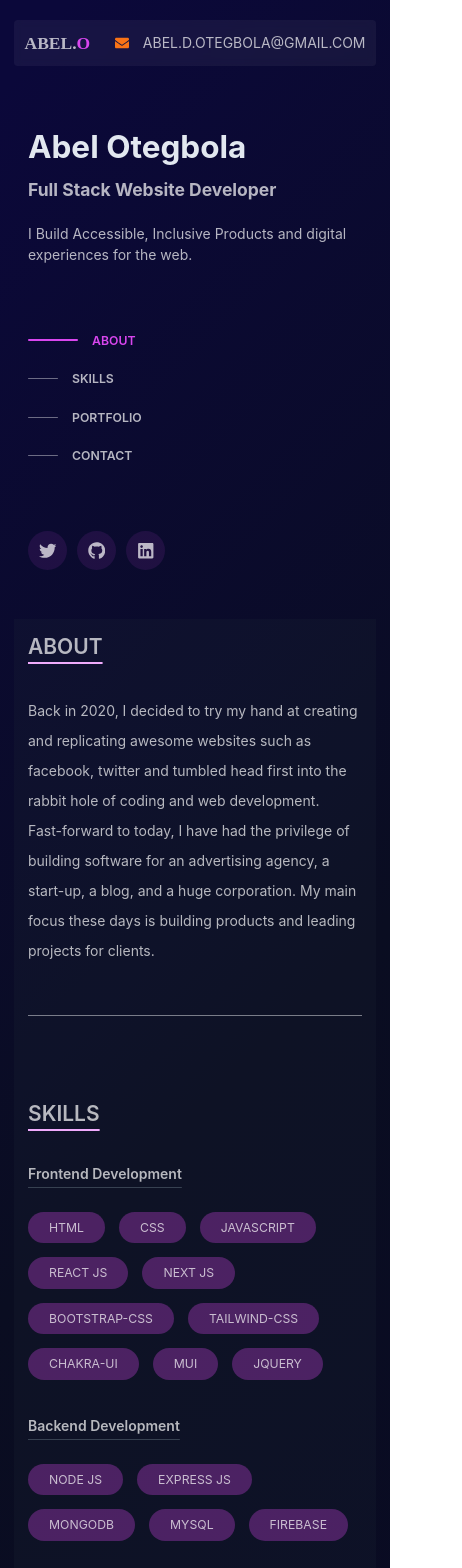
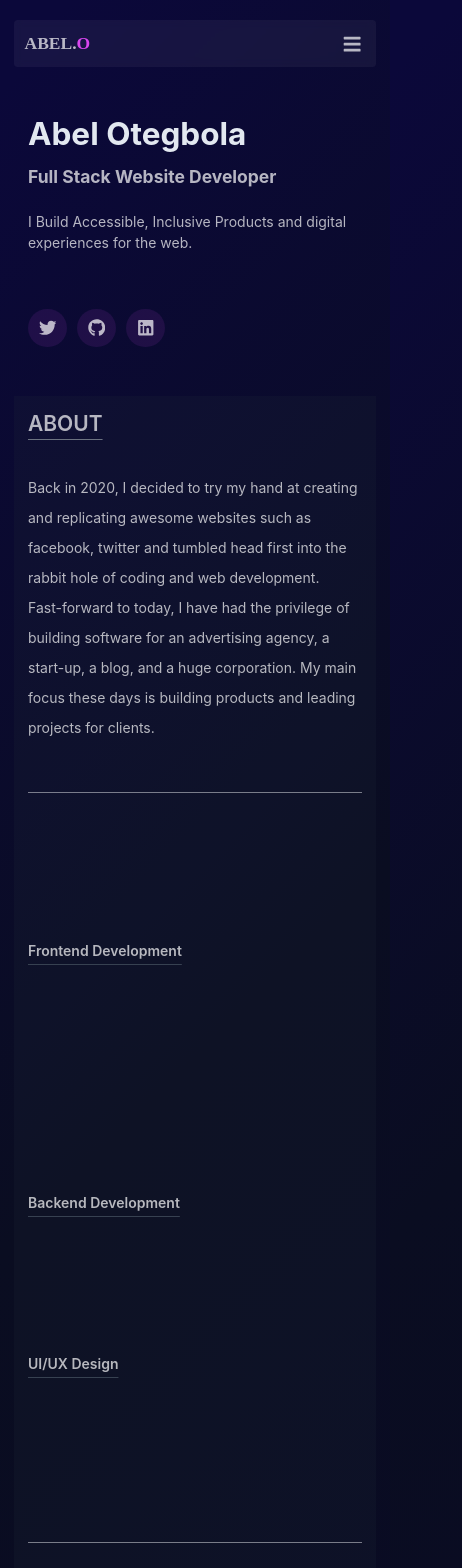
Before and after one commit to abel-otegbola/Portfolio, a Next.js app: page / in a window 390 px wide. Shown: the top 1568 px of the page, 462 px wide, since content can reach past the window. Built offline with nearby package versions, Linux system fonts and the light colour scheme.

Commit message:
feat: add animation and mobile nav effect

```diff
--- a/components/Global_components/Contents.js
+++ b/components/Global_components/Contents.js
@@ -1,69 +1,35 @@
 import CustomForm from "../Form_component/CustomForm"
 import Projects from "./Projects"
+import Skills from "./Skills";
 
 const Contents = () => {
-    const FrontendSkills = [ "HTML", "CSS", "JAVASCRIPT", "REACT JS", "NEXT JS", "BOOTSTRAP-CSS", "TAILWIND-CSS", "CHAKRA-UI", "MUI", "JQUERY" ]
-    const BackendSkills = [ "NODE JS", "EXPRESS JS", "MONGODB", "MYSQL", "FIREBASE" ]
-    const DesignSkills = [ "USER RESEARCH", "USER INTERFACE", "FIGMA", "ADOBE XD", "PHOTOSHOP" ]
 
     return (
         <div className="lg:p-16 p-4 lg:mt-6 lg:ml-6 lg:w-2/3 bg-gray-800/[0.2]">
 
             {/* ABOUT SECTION */}
-            <h2 className="font-semibold text-2xl pb-6 underline decoration-fuchsia-300 underline-offset-8" id="about">ABOUT</h2>
-            <p className="py-4 leading-[30px]">Back in 2020, I decided to try my hand at creating and replicating awesome websites such as facebook, twitter and tumbled head first into the rabbit hole of coding and web development. <br /> Fast-forward to today, I have had the privilege of building software for an advertising agency, a start-up, a blog, and a huge corporation. My main focus these days is building products and leading projects for clients.</p>
+            <h2 className="font-semibold text-2xl pb-6 underline decoration-1 decoration-gray-500 underline-offset-8" id="about" data-aos="fade-right">ABOUT</h2>
+            <p className="py-4 leading-[30px]" data-aos="fade-left">Back in 2020, I decided to try my hand at creating and replicating awesome websites such as facebook, twitter and tumbled head first into the rabbit hole of coding and web development. <br /> Fast-forward to today, I have had the privilege of building software for an advertising agency, a start-up, a blog, and a huge corporation. My main focus these days is building products and leading projects for clients.</p>
 
             <hr className="mt-10 opacity-[0.5]" />
 
 
             {/* SKILLS SECTION */}
-            <h2 className="font-semibold text-2xl pb-6 pt-24 underline decoration-fuchsia-300 underline-offset-8" id="skills">SKILLS</h2>
-            <div className="py-4">
-
-                {/* Frontend skills list */}
-                <h3 className="font-semibold pb-4 underline underline-offset-8 decoration-1 decoration-gray-700 w-full">Frontend Development</h3>
-                <div className="flex flex-wrap gap-4 py-4 text-sm">
-                    {
-                        FrontendSkills.map((skill, i) => (
-                            <span key={i} className="p-2 px-6 rounded-[30px] bg-fuchsia-500/[0.3]">{skill}</span>
-                    ))
-                    }
-                </div>
-
-                {/* Backend skills list */}
-                <h3 className="font-semibold pb-4 underline underline-offset-8 decoration-1 decoration-gray-700 w-full mt-6">Backend Development</h3>
-                <div className="flex flex-wrap gap-4 py-4 text-sm">
-                    {
-                        BackendSkills.map((skill, i) => (
-                            <span key={i} className="p-2 px-6 rounded-[30px] bg-fuchsia-500/[0.3]">{skill}</span>
-                    ))
-                    }
-                </div>
-
-                {/* UI Design skills list */}
-                <h3 className="font-semibold pb-4 underline underline-offset-8 decoration-1 decoration-gray-700 w-full mt-6">UI/UX Design</h3>
-                <div className="flex flex-wrap gap-4 py-4 text-sm">
-                    {
-                        DesignSkills.map((skill, i) => (
-                            <span key={i} className="p-2 px-6 rounded-[30px] bg-fuchsia-500/[0.3]">{skill}</span>
-                    ))
-                    }
-                </div>
-
-            </div>
+            <h2 className="font-semibold text-2xl pb-6 pt-24 underline decoration-1 decoration-gray-500 underline-offset-8" id="skills" data-aos="fade-right">SKILLS</h2>
+            <Skills />
 
             <hr className="mt-10 opacity-[0.5]" />
 
             {/* PORTFOLIO SECTION */}
-            <h2 className="font-semibold text-2xl pb-6 pt-24 underline decoration-fuchsia-300 underline-offset-8">PORTFOLIO</h2>
+            <h2 className="font-semibold text-2xl pb-6 pt-24 underline decoration-1 decoration-gray-500 underline-offset-8" data-aos="fade-right">PORTFOLIO</h2>
             <Projects />
 
             <hr className="mt-10 opacity-[0.5]" />
 
 
             {/* CONTACT SECTION */}
-            <h2 className="font-semibold text-2xl pb-6 pt-24 underline decoration-fuchsia-300 underline-offset-8" id="contact">CONTACT ME</h2>
-            <p className="py-4 leading-[30px]">Don&apos;t be a stranger, Message me now to connect, collaborate, network or hire me for a new web project </p>
+            <h2 className="font-semibold text-2xl pb-6 pt-24 underline decoration-1 decoration-gray-500 underline-offset-8" id="contact" data-aos="fade-right">CONTACT ME</h2>
+            <p className="py-4 leading-[30px]" data-aos="fade-left">Don&apos;t be a stranger, Message me now to connect, collaborate, network or hire me for a new web project </p>
             <CustomForm />
 
         </div>
--- /dev/null
+++ b/components/Global_components/NavMenu.js
@@ -0,0 +1,59 @@
+import { useRouter } from "next/router";
+import { useState } from "react";
+import { FaBriefcase, FaGithub, FaHandHolding, FaLightbulb, FaMedal } from "react-icons/fa";
+
+const NavMenu = () => {
+    const [active, setActive] = useState("ABOUT")
+    const [activeProject, setActiveProject] = useState("CONTRACT PROJECTS")
+    const router = useRouter();
+
+    const projects = [
+        { title:  "CONTRACT PROJECTS", icon: <FaBriefcase /> },
+        { title:  "SIDE PROJECTS", icon: <FaLightbulb /> },
+        { title:  "OPEN SOURCE CONTRIBUTIONS", icon: <FaGithub /> },
+        { title:  "VOLUNTEER PROJECTS", icon: <FaHandHolding /> },
+        { title:  "HACKATHONS PROJECTS", icon: <FaMedal /> },
+    ]
+
+    const navigate = (link) => {
+        setActive(link)
+        router.push(`#${link.toLowerCase()}`)
+    }
+
+    const navigateProjects = (link) => {
+        setActiveProject(link)
+        router.push(`#${link.replaceAll(" ", "-").toLowerCase()}`)
+    }
+
+    return (
+        <ul className="py-16 text-sm font-semibold">
+            {
+                ["ABOUT",  "SKILLS", "PORTFOLIO", "CONTACT"].map((item, i) => (
+                    <div key={i} >
+                    <li className={`py-3 flex items-center hover:text-fuchsia-500 cursor-pointer transition-transform duration-700 ${active === item ? "text-fuchsia-500": ""}`} onClick={() => navigate(item)} >
+                        <span className={`mr-4 rounded hover:bg-fuchsia-500 transition-all duration-700 ${active === item ? "w-[50px] h-[2px] opacity-[1] bg-fuchsia-500" : "w-[30px] h-[1px] opacity-[0.4] bg-white"}`}></span>
+                        {item}
+                    </li>
+                    {
+                        item === "PORTFOLIO" ?
+                        <ul className={`bg-gray-800/[0.3] overflow-hidden transition-all duration-700 ${active === "PORTFOLIO" ? "h-[175px] my-4" : "h-[0px] my-0"}`}>
+                            {
+                                projects.map((project, index) => (
+                                    <li key={index} className={`py-4 px-[15px] text-xs flex hover:text-fuchsia-500 cursor-pointer ${activeProject === project.title ? "text-fuchsia-500 bg-gray-700/[0.1]": ""}`} onClick={() => navigateProjects(project.title)}>
+                                        <span className="text-sm mr-4">{project.icon}</span>
+                                        {project.title}
+                                    </li>
+                                ))
+                            }
+                        </ul>
+                        :
+                        ""
+                    }
+                    </div>
+                ))
+            }
+        </ul>
+    )
+}
+
+export default NavMenu;
--- a/components/Global_components/Navbar.js
+++ b/components/Global_components/Navbar.js
@@ -1,17 +1,28 @@
 import Link from 'next/link'
 import { useEffect, useState } from 'react'
-import { FaEnvelope } from 'react-icons/fa'
+import { FaBars, FaEnvelope, FaTimes } from 'react-icons/fa'
+import NavMenu from './NavMenu'
 
 const Navbar = () => {
+    const [open, setOpen] = useState(false)
 
     return (
-        <div className="flex items-center justify-between rounded m-4 lg:mx-[10%] p-3 sticky top-4 left-0 backdrop-blur-sm bg-white/[0.05] z-10">
+        <div className="flex items-center justify-between rounded mx-4 lg:mx-[10%] p-3 sticky top-4 left-0 backdrop-blur-sm bg-white/[0.05] z-10">
             <h1 className='font-["Cinzel"] min-w-[20%] font-semibold text-xl'>ABEL.<span className='text-fuchsia-500'>O</span></h1>
-            <nav className={`flex items-center`}>
-                <ul>
-                    <Link href="mailto:abel15655@gmail.com"><a className='flex items-center'><FaEnvelope className='mr-4 text-orange-500' /> ABEL.D.OTEGBOLA@GMAIL.COM</a></Link>
-                </ul>
+            <nav className={`lg:static fixed right-0 top-0 lg:bg-transparent bg-[rgba(11,8,58,.9)] backdrop-blur-sm overflow-hidden transition-all duration-700 z-20 lg:h-[auto] h-screen ${open ? "lg:w-[auto] w-[100%]" : "lg:w-[auto] w-0"}`}>
+                <Link href="mailto:abel15655@gmail.com"><a className='flex items-center lg:m-0 m-[40px]'><FaEnvelope className='mr-4 text-orange-500' /> ABEL.D.OTEGBOLA@GMAIL.COM</a></Link>
+                <div className={`lg:hidden lg:mx-0 mx-[10%] lg:mt-0 mt-[50px]`}>
+                    <NavMenu />
+                </div>
             </nav>
+            <div onClick={() => setOpen(!open)} className='lg:hidden block z-50'>
+                {
+                    !open ?
+                    <FaBars className='p-1 text-3xl' />
+                    :
+                    <FaTimes className="p-1 text-3xl" />
+                }
+            </div>
         </div>
     )
 }
--- a/components/Global_components/Projects.js
+++ b/components/Global_components/Projects.js
@@ -20,7 +20,7 @@ const Projects = () => {
             <h3 className="font-semibold pb-4 underline underline-offset-8 decoration-1 decoration-gray-700 w-full" id="contract-projects">Contract Projects</h3>
             {
                 contracts.map(project => (
-                    <div key={project.id} className="my-10">
+                    <div key={project.id} className="my-10" data-aos="fade-right">
                         <Link href={`/project/${project.title.toLowerCase()}`}><a><Image src={project.img} alt={project.title} className="rounded-lg" width={700} height={300} /></a></Link>
                         <div className="p-2">
                             <h1 className="text-xl font-semibold py-4"><Link href={`/project/${project.title.toLowerCase()}`}><a>{project.title}</a></Link></h1>
@@ -40,7 +40,7 @@ const Projects = () => {
             <h3 className="font-semibold pb-4 underline underline-offset-8 decoration-1 decoration-gray-700 w-full" id="open-source-contributions">Opensource Contributions</h3>
             {
                 opensource.map(project => (
-                    <div key={project.id} className="my-10">
+                    <div key={project.id} className="my-10" data-aos="fade-right">
                         <div className="py-2 pb-6 rounded border border-transparent border-y-slate-300/[0.1]">
                             <h1 className="py-4 hover:text-fuchsia-500"><Link href={`/project/${project.title.toLowerCase()}`}><a className="text-xl font-semibold">{project.title}</a></Link></h1>
                             <p className="leading-[30px]">{project.decription}</p>
--- a/components/Global_components/Sidebar.js
+++ b/components/Global_components/Sidebar.js
@@ -2,29 +2,9 @@ import { useState } from "react";
 import Link from "next/link";
 import { FaBriefcase, FaGithub, FaHandHolding, FaLightbulb, FaLinkedin, FaMedal, FaTwitter } from "react-icons/fa"
 import { useRouter } from "next/router";
+import NavMenu from "./NavMenu";
 
 const Sidebar = () => {
-    const [active, setActive] = useState("ABOUT")
-    const [activeProject, setActiveProject] = useState("CONTRACT PROJECTS")
-    const router = useRouter();
-
-    const projects = [
-        { title:  "CONTRACT PROJECTS", icon: <FaBriefcase /> },
-        { title:  "SIDE PROJECTS", icon: <FaLightbulb /> },
-        { title:  "OPEN SOURCE CONTRIBUTIONS", icon: <FaGithub /> },
-        { title:  "VOLUNTEER PROJECTS", icon: <FaHandHolding /> },
-        { title:  "HACKATHONS PROJECTS", icon: <FaMedal /> },
-    ]
-
-    const navigate = (link) => {
-        setActive(link)
-        router.push(`#${link.toLowerCase()}`)
-    }
-
-    const navigateProjects = (link) => {
-        setActiveProject(link)
-        router.push(`#${link.replaceAll(" ", "-").toLowerCase()}`)
-    }
 
     return (
         <div className="lg:sticky lg:top-14 lg:flex lg:max-h-screen lg:w-1/3 lg:flex-col justify-center lg:px-0 px-4 py-14">
@@ -32,35 +12,11 @@ const Sidebar = () => {
             <h2 className="font-bold text-xl py-4">Full Stack Website Developer</h2>
             <p className="pt-2">I Build Accessible, Inclusive Products and digital experiences for the web.</p>
 
-            <ul className="py-16 text-sm font-semibold">
-                {
-                    ["ABOUT",  "SKILLS", "PORTFOLIO", "CONTACT"].map((item, i) => (
-                        <div key={i} >
-                        <li className={`py-3 flex items-center hover:text-fuchsia-500 cursor-pointer ${active === item ? "text-fuchsia-500": ""}`} onClick={() => navigate(item)}>
-                            <span className={`mr-4 rounded hover:bg-fuchsia-500 transition-all duration-700 ${active === item ? "w-[50px] h-[2px] opacity-[1] bg-fuchsia-500" : "w-[30px] h-[1px] opacity-[0.4] bg-white"}`}></span>
-                            {item}
-                        </li>
-                        {
-                            item === "PORTFOLIO" ?
-                            <ul className={`bg-gray-800/[0.3] overflow-hidden transition-all duration-700 ${active === "PORTFOLIO" ? "h-[175px] my-4" : "h-[0px] my-0"}`}>
-                                {
-                                    projects.map((project, index) => (
-                                        <li key={index} className={`py-4 px-[15px] text-xs flex hover:text-fuchsia-500 cursor-pointer ${activeProject === project.title ? "text-fuchsia-500 bg-gray-700/[0.1]": ""}`} onClick={() => navigateProjects(project.title)}>
-                                            <span className="text-sm mr-4">{project.icon}</span>
-                                            {project.title}
-                                        </li>
-                                    ))
-                                }
-                            </ul>
-                            :
-                            ""
-                        }
-                        </div>
-                    ))
-                }
-            </ul>
+            <div className="lg:block hidden">
+                <NavMenu />
+            </div>
 
-            <ul className="flex items-center gap-3">
+            <ul className="flex items-center gap-3 lg:mt-0 mt-16">
                 <Link href="#"><a className="p-3 bg-fuchsia-500/[0.1] rounded-full text-xl"><FaTwitter /></a></Link>
                 <Link href="#"><a className="p-3 bg-fuchsia-500/[0.1] rounded-full text-xl"><FaGithub /></a></Link>
                 <Link href="#"><a className="p-3 bg-fuchsia-500/[0.1] rounded-full text-xl"><FaLinkedin /></a></Link>
--- /dev/null
+++ b/components/Global_components/Skills.js
@@ -0,0 +1,43 @@
+const Skills = () => {
+    const FrontendSkills = [ "HTML", "CSS", "JAVASCRIPT", "REACT JS", "NEXT JS", "BOOTSTRAP-CSS", "TAILWIND-CSS", "CHAKRA-UI", "MUI", "JQUERY" ]
+    const BackendSkills = [ "NODE JS", "EXPRESS JS", "MONGODB", "MYSQL", "FIREBASE" ]
+    const DesignSkills = [ "USER RESEARCH", "USER INTERFACE", "FIGMA", "ADOBE XD", "PHOTOSHOP" ]
+
+    return (
+        <div className="py-4">
+
+            {/* Frontend skills list */}
+            <h3 className="font-semibold pb-4 underline underline-offset-8 decoration-1 decoration-gray-700 w-full">Frontend Development</h3>
+            <div className="flex flex-wrap gap-4 py-4 text-sm">
+                {
+                    FrontendSkills.map((skill, i) => (
+                        <span key={i} className="p-2 px-6 rounded-[30px] bg-fuchsia-500/[0.3]" data-aos="fade-right" data-aos-delay={100 * i}>{skill}</span>
+                ))
+                }
+            </div>
+
+            {/* Backend skills list */}
+            <h3 className="font-semibold pb-4 underline underline-offset-8 decoration-1 decoration-gray-700 w-full mt-6">Backend Development</h3>
+            <div className="flex flex-wrap gap-4 py-4 text-sm">
+                {
+                    BackendSkills.map((skill, i) => (
+                        <span key={i} className="p-2 px-6 rounded-[30px] bg-fuchsia-500/[0.3]" data-aos="fade-right" data-aos-delay={100 * i}>{skill}</span>
+                ))
+                }
+            </div>
+
+            {/* UI Design skills list */}
+            <h3 className="font-semibold pb-4 underline underline-offset-8 decoration-1 decoration-gray-700 w-full mt-6">UI/UX Design</h3>
+            <div className="flex flex-wrap gap-4 py-4 text-sm">
+                {
+                    DesignSkills.map((skill, i) => (
+                        <span key={i} className="p-2 px-6 rounded-[30px] bg-fuchsia-500/[0.3]" data-aos="fade-right" data-aos-delay={100 * i}>{skill}</span>
+                ))
+                }
+            </div>
+
+        </div>
+    )
+}
+
+export default Skills;
```
Also changed, not shown: components/Layout.js (+7 -7 lines).
